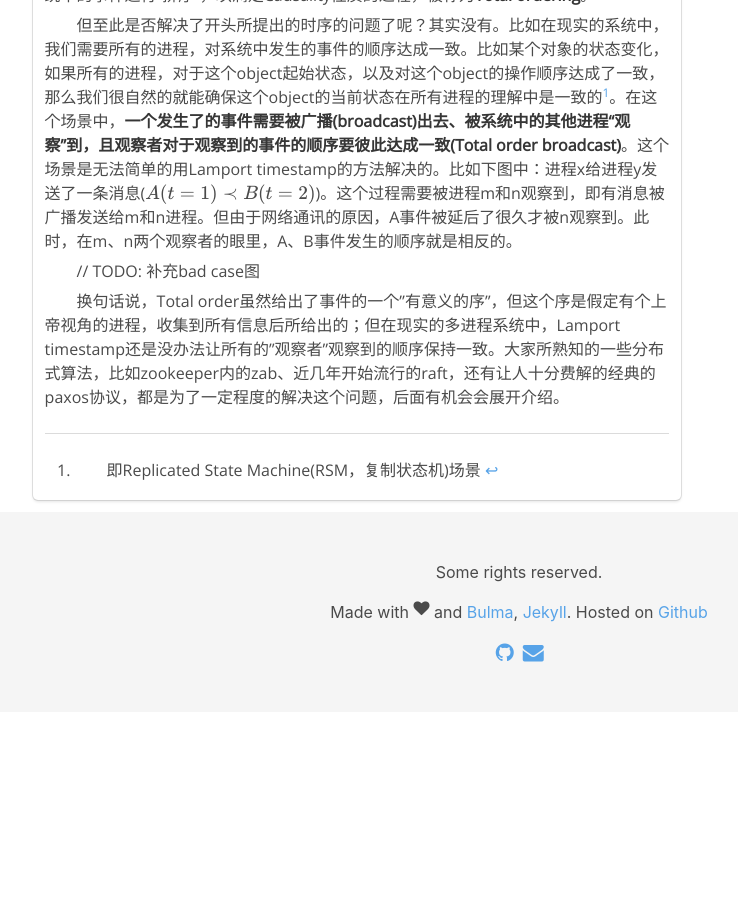
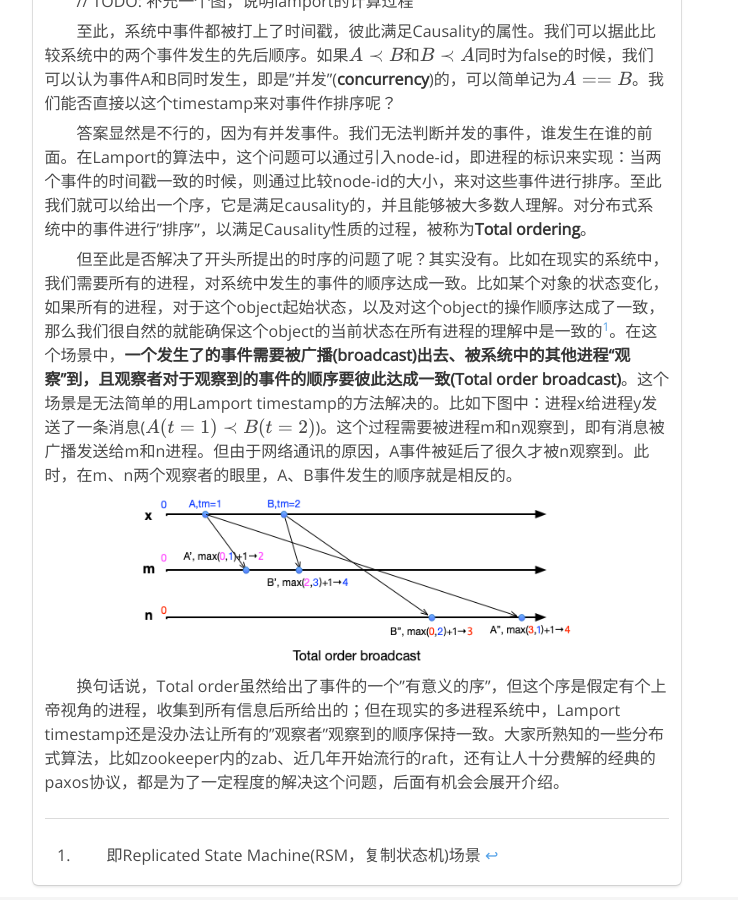
Before and after one commit to lvsizhe/lvsizhe.github.io, a Jekyll site: the page built from _posts/2018-11-15-time-ordering.md, in a window 1280 px wide and 900 px high, scrolled down 1569 px. Shown: the whole window, without its empty margins (121-859 px from the left). Built offline with Jekyll 4.4.1, drawn with Linux system fonts in a browser that asks for light colours; formulas are drawn with MathJax 3; before the commit the page ends 2281 px from its top, so only the background shows below that.

Commit message:
add a new blog: time-order

```diff
--- a/_posts/2018-11-15-time-ordering.md
+++ b/_posts/2018-11-15-time-ordering.md
@@ -22,6 +22,8 @@
 * 如果进程内部发生了一个新的事件，那么将当前时间戳记为$$t'=t+1$$，并认为事件发生于$$t'$$时刻
 * 如果进程A向进程B通讯，则发送消息的时候，进程A的时间戳$$t'_A = t_A + 1$$，并随消息发送到B，B更新自己的时间戳为$$t'_B = max(t'_B, t'_A) + 1$$
 
+![lamport-tm]({{site.url}}/images/lamport-tm.png){:width="70%"}
+
 // TODO: 补充一个图，说明lamport的计算过程
 
 至此，系统中事件都被打上了时间戳，彼此满足Causality的属性。我们可以据此比较系统中的两个事件发生的先后顺序。如果$$A \prec B$$和$$B \prec A$$同时为false的时候，我们可以认为事件A和B同时发生，即是"并发"(**concurrency**)的，可以简单记为$$A == B$$。我们能否直接以这个timestamp来对事件作排序呢？
@@ -30,7 +32,7 @@
 
 但至此是否解决了开头所提出的时序的问题了呢？其实没有。比如在现实的系统中，我们需要所有的进程，对系统中发生的事件的顺序达成一致。比如某个对象的状态变化，如果所有的进程，对于这个object起始状态，以及对这个object的操作顺序达成了一致，那么我们很自然的就能确保这个object的当前状态在所有进程的理解中是一致的[^1]。在这个场景中，**一个发生了的事件需要被广播(broadcast)出去、被系统中的其他进程“观察”到，且观察者对于观察到的事件的顺序要彼此达成一致(Total order broadcast)**。这个场景是无法简单的用Lamport timestamp的方法解决的。比如下图中：进程x给进程y发送了一条消息($$A(t=1) \prec B(t=2)$$)。这个过程需要被进程m和n观察到，即有消息被广播发送给m和n进程。但由于网络通讯的原因，A事件被延后了很久才被n观察到。此时，在m、n两个观察者的眼里，A、B事件发生的顺序就是相反的。
 
-// TODO: 补充bad case图
+![totalorder-broadcast]({{site.url}}/images/total-order-broadcast.png){:width="70%"}
 
 换句话说，Total order虽然给出了事件的一个"有意义的序"，但这个序是假定有个上帝视角的进程，收集到所有信息后所给出的；但在现实的多进程系统中，Lamport timestamp还是没办法让所有的"观察者"观察到的顺序保持一致。大家所熟知的一些分布式算法，比如zookeeper内的zab、近几年开始流行的raft，还有让人十分费解的经典的paxos协议，都是为了一定程度的解决这个问题，后面有机会会展开介绍。
 
```
Also changed, not shown: images/lamport-tm.png (added), images/total-order-broadcast.png (added).
